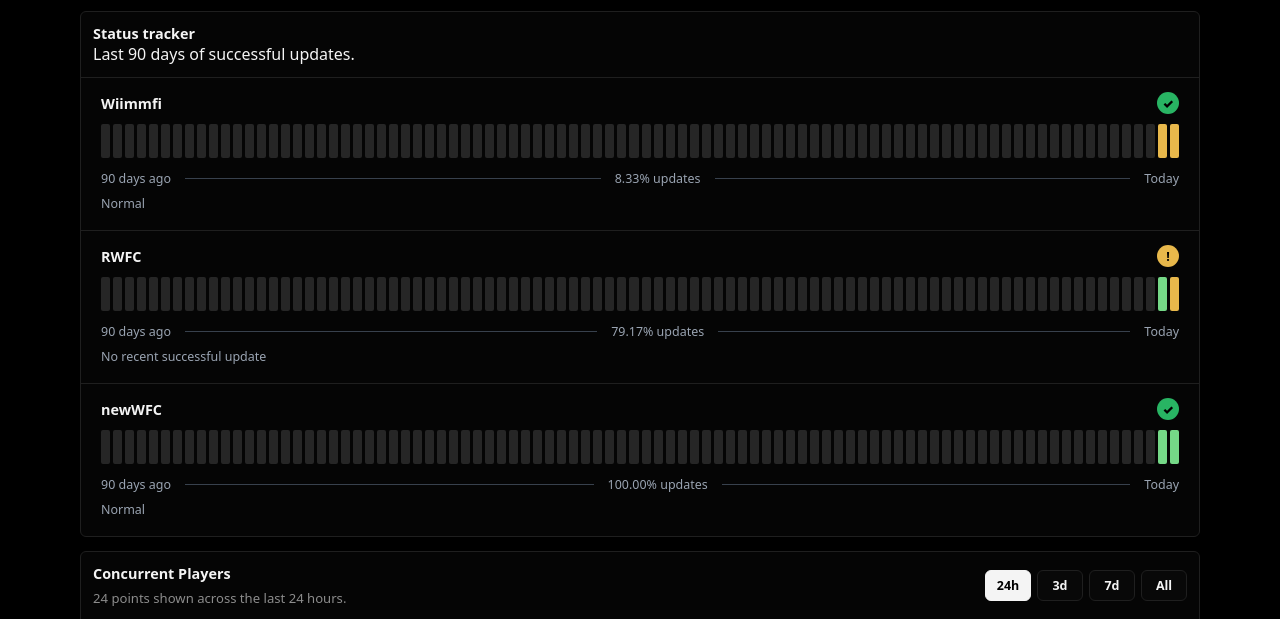
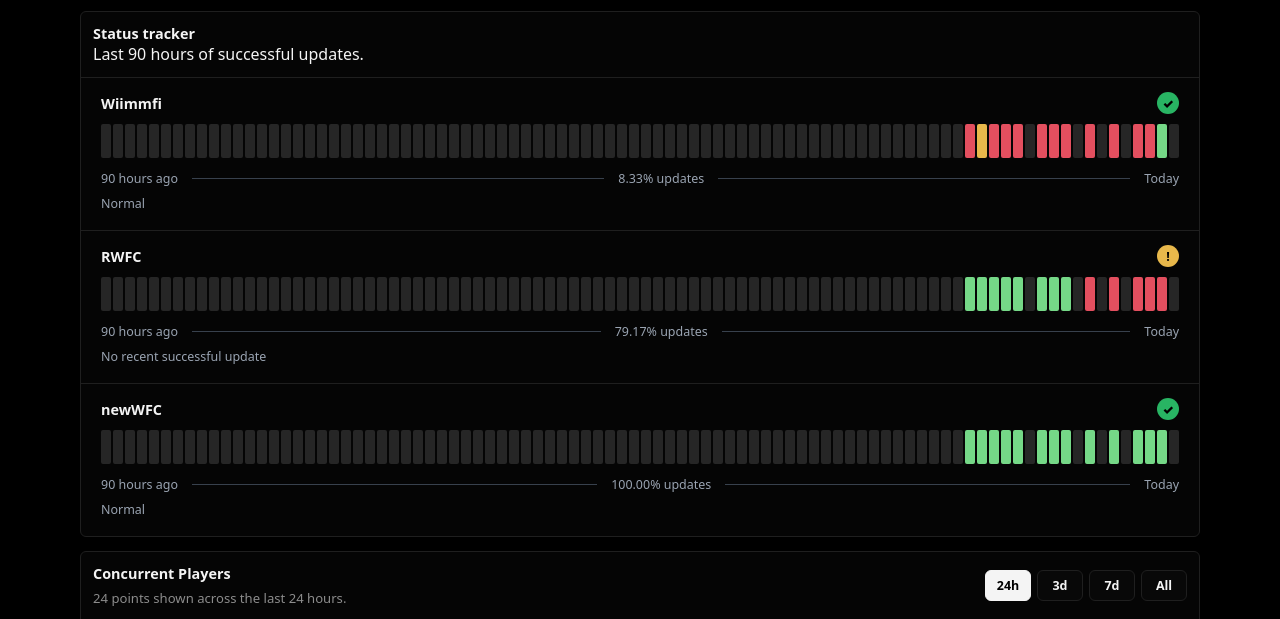
Before and after one commit to patchzyy/MkwiiTracker, a website: page index.html in a window 1280 px wide. Shown: the part 141-760 px from the top of the page. Drawn offline with Linux system fonts and the light colour scheme.

Commit message:
Show hourly status history

```diff
--- a/app.js
+++ b/app.js
@@ -51,57 +51,58 @@
   }, 0);
 }
 
-function dayKey(date) {
+function hourKey(date) {
   return [
     date.getFullYear(),
     String(date.getMonth() + 1).padStart(2, "0"),
     String(date.getDate()).padStart(2, "0"),
+    String(date.getHours()).padStart(2, "0"),
   ].join("-");
 }
 
-function statusDays(key) {
-  const today = new Date();
-  today.setHours(0, 0, 0, 0);
+function statusHours(key) {
+  const currentHour = new Date();
+  currentHour.setMinutes(0, 0, 0);
 
-  const days = Array.from({ length: 90 }, (_, index) => {
-    const date = new Date(today);
-    date.setDate(today.getDate() - (89 - index));
+  const hours = Array.from({ length: 90 }, (_, index) => {
+    const date = new Date(currentHour);
+    date.setHours(currentHour.getHours() - (89 - index));
     return {
       date,
-      key: dayKey(date),
+      key: hourKey(date),
       total: 0,
       valid: 0,
     };
   });
 
-  const dayMap = new Map(days.map((day) => [day.key, day]));
+  const hourMap = new Map(hours.map((hour) => [hour.key, hour]));
   snapshots.forEach((point) => {
     const time = new Date(point.timestamp);
     if (!Number.isFinite(time.getTime())) return;
 
-    const day = dayMap.get(dayKey(time));
-    if (!day) return;
+    const hour = hourMap.get(hourKey(time));
+    if (!hour) return;
 
-    day.total += 1;
+    hour.total += 1;
     if (parseNumber(point?.counts?.[key]) !== null) {
-      day.valid += 1;
+      hour.valid += 1;
     }
   });
 
-  return days;
+  return hours;
 }
 
-function statusClass(day) {
-  if (day.total === 0) return "empty";
-  const rate = day.valid / day.total;
+function statusClass(hour) {
+  if (hour.total === 0) return "empty";
+  const rate = hour.valid / hour.total;
   if (rate >= 0.99) return "good";
   if (rate > 0) return "partial";
   return "bad";
 }
 
-function statusLabel(day) {
-  if (day.total === 0) return "No data collected";
-  const rate = (day.valid / day.total) * 100;
+function statusLabel(hour) {
+  if (hour.total === 0) return "No data collected";
+  const rate = (hour.valid / hour.total) * 100;
   return `${rate.toFixed(0)}% successful updates`;
 }
 
@@ -110,10 +111,10 @@
   list.replaceChildren();
 
   series.forEach(({ key, label }) => {
-    const days = statusDays(key);
-    const activeDays = days.filter((day) => day.total > 0);
-    const total = activeDays.reduce((sum, day) => sum + day.total, 0);
-    const valid = activeDays.reduce((sum, day) => sum + day.valid, 0);
+    const hours = statusHours(key);
+    const activeHours = hours.filter((hour) => hour.total > 0);
+    const total = activeHours.reduce((sum, hour) => sum + hour.total, 0);
+    const valid = activeHours.reduce((sum, hour) => sum + hour.valid, 0);
     const uptime = total > 0 ? (valid / total) * 100 : null;
     const latest = latestForSeries(key);
     const latestAge = latest ? Date.now() - new Date(latest.timestamp).getTime() : Infinity;
@@ -138,17 +139,17 @@
 
     const bars = document.createElement("div");
     bars.className = "status-bars";
-    days.forEach((day) => {
+    hours.forEach((hour) => {
       const bar = document.createElement("span");
-      bar.className = `status-bar ${statusClass(day)}`;
-      bar.title = `${day.date.toLocaleDateString([], { month: "short", day: "numeric" })}: ${statusLabel(day)}`;
+      bar.className = `status-bar ${statusClass(hour)}`;
+      bar.title = `${hour.date.toLocaleString([], { month: "short", day: "numeric", hour: "2-digit" })}: ${statusLabel(hour)}`;
       bars.append(bar);
     });
 
     const meta = document.createElement("div");
     meta.className = "status-meta";
     meta.innerHTML = `
-      <span>90 days ago</span>
+      <span>90 hours ago</span>
       <i class="status-rule"></i>
       <span>${uptime === null ? "--" : `${uptime.toFixed(2)}%`} updates</span>
       <i class="status-rule"></i>
--- a/index.html
+++ b/index.html
@@ -37,7 +37,7 @@
         <div class="panel-head">
           <div>
             <h2 id="status-title">Status tracker</h2>
-            <p id="status-caption">Last 90 days of successful updates.</p>
+            <p id="status-caption">Last 90 hours of successful updates.</p>
           </div>
         </div>
         <div class="status-list" id="status-list" aria-label="Service status history"></div>
--- a/styles.css
+++ b/styles.css
@@ -167,7 +167,7 @@
 .status-bars {
   display: grid;
   grid-template-columns: repeat(90, minmax(2px, 1fr));
-  gap: 3px;
+  gap: 2px;
   min-height: 36px;
 }
 
@@ -307,7 +307,7 @@
   }
 
   .status-bars {
-    gap: 2px;
+    gap: 1px;
   }
 
   .status-meta {
```
